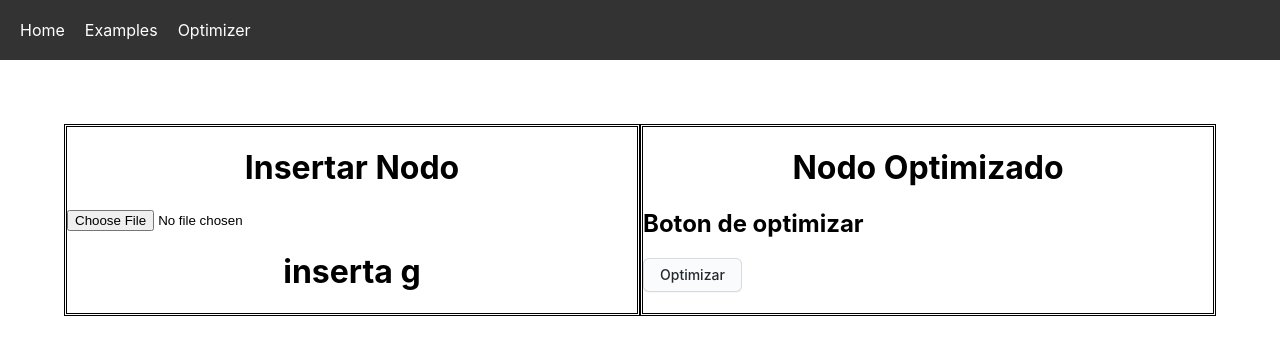
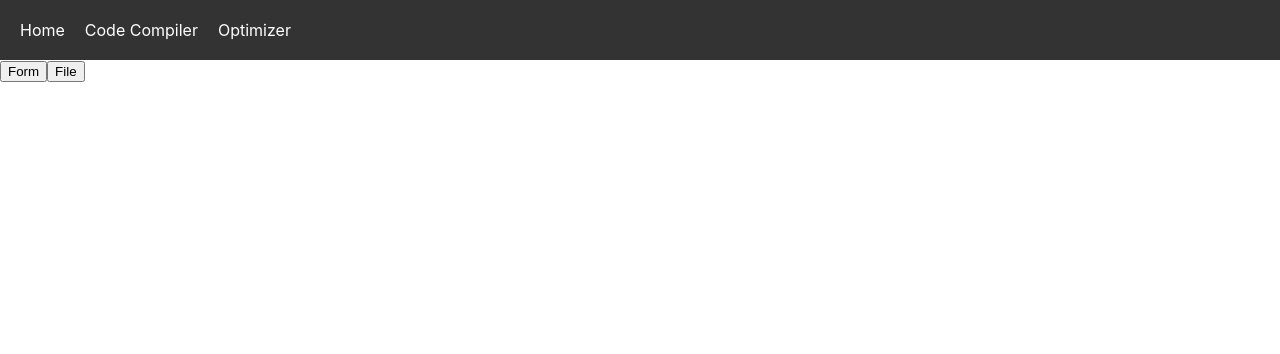
Before and after one commit to tonoRodriguez/TesisTono, a React (Create React App) app in the folder client/: page /fcode in a window 1280 px wide. Shown: the top 354 px of the page. Built offline with nearby package versions, Linux system fonts and the light colour scheme.

Commit message:
new changes

```diff
--- a/client/src/App.js
+++ b/client/src/App.js
@@ -1,10 +1,9 @@
 
 import { BrowserRouter,Link, Route, Routes} from "react-router-dom"
 import "./App.css";
-import FileCode from "./components/FileCode";
 import Home from "./components/Home";
-
-import ManualInput from "./components/ManualInput";
+import Examples from "./components/Examlpe";
+import Optimizer from "./components/Optimizer";
 const App = ()=> {
 
 
@@ -16,7 +15,7 @@ const App = ()=> {
           <Link to ="/">Home</Link>
         </li>
         <li>
-          <Link to ="/fcode">Examples</Link>
+          <Link to ="/examples">Code Compiler</Link>
         </li>
         <li>
           <Link to ="/fcode">Optimizer</Link>
@@ -25,7 +24,8 @@ const App = ()=> {
     </nav>
     <Routes>
       <Route path="/" element = {<Home/>} />
-      <Route path="/fcode" element = {<FileCode/>} />
+      <Route path="/fcode" element = {<Optimizer/>} />
+      <Route path="/examples" element = {<Examples/>} />
     </Routes>
 
     </>
--- a/client/src/components/Examlpe.js
+++ b/client/src/components/Examlpe.js
@@ -0,0 +1,17 @@
+import "./Home.css";
+import Graphviz from 'graphviz-react';
+const Examples = () => {
+    const dot = `
+    digraph simple_graph {
+      A -> B;
+      B -> C;
+    }
+  `;
+    return (
+      <div className="hero">
+        <h1 className="hero-title">Examples here</h1>
+        <h2 className="hero-subtitle">Nuestra herramienta</h2>
+      </div>
+    );
+}
+export default Examples;
--- /dev/null
+++ b/client/src/components/Optimizer.js
@@ -0,0 +1,19 @@
+import React, { useState } from 'react';
+import FileCode from './FileCode';
+import ManualInput from './ManualInput';
+
+function MainComponent() {
+  const [showComponent, setShowComponent] = useState('');
+
+  return (
+    <div>
+      <button onClick={() => setShowComponent('form')}>Form</button>
+      <button onClick={() => setShowComponent('file')}>File</button>
+
+      {showComponent === 'form' && <ManualInput />}
+      {showComponent === 'file' && <FileCode />}
+    </div>
+  );
+}
+
+export default MainComponent;
```
